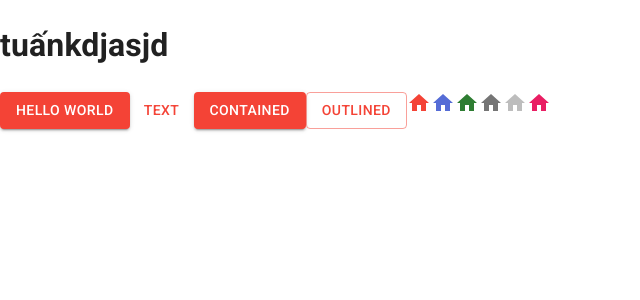
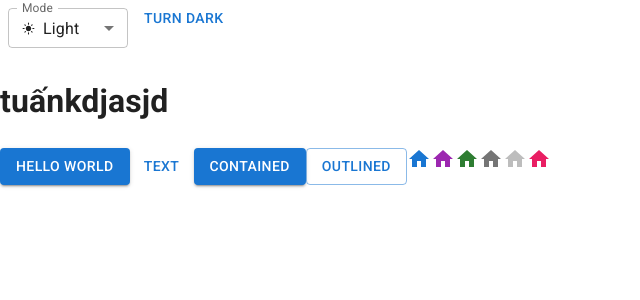
Before and after one commit to MNTuas/Sasea-FE, a React (Vite) app in the folder Sasea/: page / in a window 1280 px wide. Shown: the top 300 px of the page, without its empty margins (0-640 px from the left). Built offline with nearby package versions, Linux system fonts and the light colour scheme.

Commit message:
add theme light dark mode

```diff
--- a/Sasea/src/App.jsx
+++ b/Sasea/src/App.jsx
@@ -1,11 +1,83 @@
 import Button from '@mui/material/Button';
 import HomeIcon from '@mui/icons-material/Home'; // Import HomeIcon từ Material Icons
 import { pink } from '@mui/material/colors'; // Import màu sắc từ MUI
+import {useColorScheme} from '@mui/material/styles';
+import useMediaQuery from '@mui/material/useMediaQuery';
+import InputLabel from '@mui/material/InputLabel';
+import MenuItem from '@mui/material/MenuItem';
+import FormControl from '@mui/material/FormControl';
+import Select from '@mui/material/Select';
+import LightModeIcon from '@mui/icons-material/LightMode';
+import DarkModeIcon from '@mui/icons-material/DarkMode';
+import SettingsSuggestIcon from '@mui/icons-material/SettingsSuggest';
 
+function SelectThemeMode() {
+  const { mode, setMode } = useColorScheme();
+
+  const handleChange = (event) => {
+    const selectedMode = event.target.value
+    console.log(selectedMode)
+    setMode(selectedMode)
+  };
+
+  return (
+    <FormControl sx={{ m: 1, minWidth: 120 }} size="small">
+      <InputLabel id="lable-select-mode">Mode</InputLabel>
+      <Select
+        labelId="lable-select-mode"
+        id="lable-select-mode"
+        value={mode}
+        label="Mode"
+        onChange={handleChange}
+      >
+        <MenuItem value="light">
+          <div style={{display: 'flex', alignItems: 'center', gap:'8px' }}>
+            <LightModeIcon style={{fontSize: 'small'}}/> Light
+          </div>
+        </MenuItem>
+
+        <MenuItem value="dark" >
+          <div style={{display: 'flex', alignItems: 'center', gap:'8px' }}>
+            <DarkModeIcon style={{fontSize: 'small'}} /> Dark
+          </div>
+        </MenuItem>
+
+        <MenuItem value="system">
+          <div style={{display: 'flex', alignItems: 'center', gap:'8px'}}>
+            <SettingsSuggestIcon style={{fontSize: 'small'}} /> System
+          </div>
+        </MenuItem>
+
+      </Select>
+    </FormControl>
+  );
+}
+
+function ModeToggle() {
+  const { mode, setMode } = useColorScheme();
+
+  // const prefersDarkMode = useMediaQuery('(prefers-color-scheme: dark)');
+  // const prefersLightMode = useMediaQuery('(prefers-color-scheme: light)');
+
+  // console.log('prefersDarkMode: ', prefersDarkMode)
+  // console.log('prefersLightMode: ', prefersLightMode)
+
+  return (
+    <Button
+      onClick={() => {
+        setMode(mode === 'light' ? 'dark' : 'light');
+      }}
+    >
+      {mode === 'light' ? 'Turn dark' : 'Turn light'}
+    </Button>
+  );
+}
 
 function App() {
   return (
     <>
+      <SelectThemeMode />
+      <ModeToggle />
       <h1>tuấnkdjasjd</h1>
       <Button variant="contained">Hello world</Button>
       <Button variant="text">Text</Button>
--- a/Sasea/src/main.jsx
+++ b/Sasea/src/main.jsx
@@ -2,15 +2,15 @@
 import { createRoot } from 'react-dom/client'
 import CssBaseline from '@mui/material/CssBaseline';
 import App from './App.jsx'
-import { ThemeProvider } from '@mui/material/styles';
+import { Experimental_CssVarsProvider as CssVarsProvider } from '@mui/material/styles';
 import theme from './theme';
 
 createRoot(document.getElementById('root')).render(
   <StrictMode>
-    <ThemeProvider theme={theme}>
+    <CssVarsProvider theme={theme}>
       {/* CssBaseline kickstart an elegant, consistent, and simple baseline to build upon. */}
       <CssBaseline />
       <App />
-    </ThemeProvider>
+    </CssVarsProvider>
   </StrictMode>,
 )
--- a/Sasea/src/theme.js
+++ b/Sasea/src/theme.js
@@ -1,20 +1,24 @@
-import { createTheme } from '@mui/material/styles'
-import { red } from '@mui/material/colors';
+import { experimental_extendTheme as extendTheme} from '@mui/material/styles';
+
 
 // Create a theme instance.
-const theme = createTheme({
-  cssVariables: true,
-  palette: {
-    primary: {
-      main: red[500],
+const theme = extendTheme({
+    colorSchemes: {
+      light: {
+        palette: {
+          // primary: {
+          //   main: '#ff5252',
+          // },
+        },
+      },
+      dark: {
+        palette: {
+          // primary: {
+          //   main: '#000',
+          // },
+        },
+      },
     },
-    secondary: {
-      main: '#556cd6',
-    },
-    error: {
-      main: red.A400,
-    },
-  },
-});
+  });
 
 export default theme;
```
